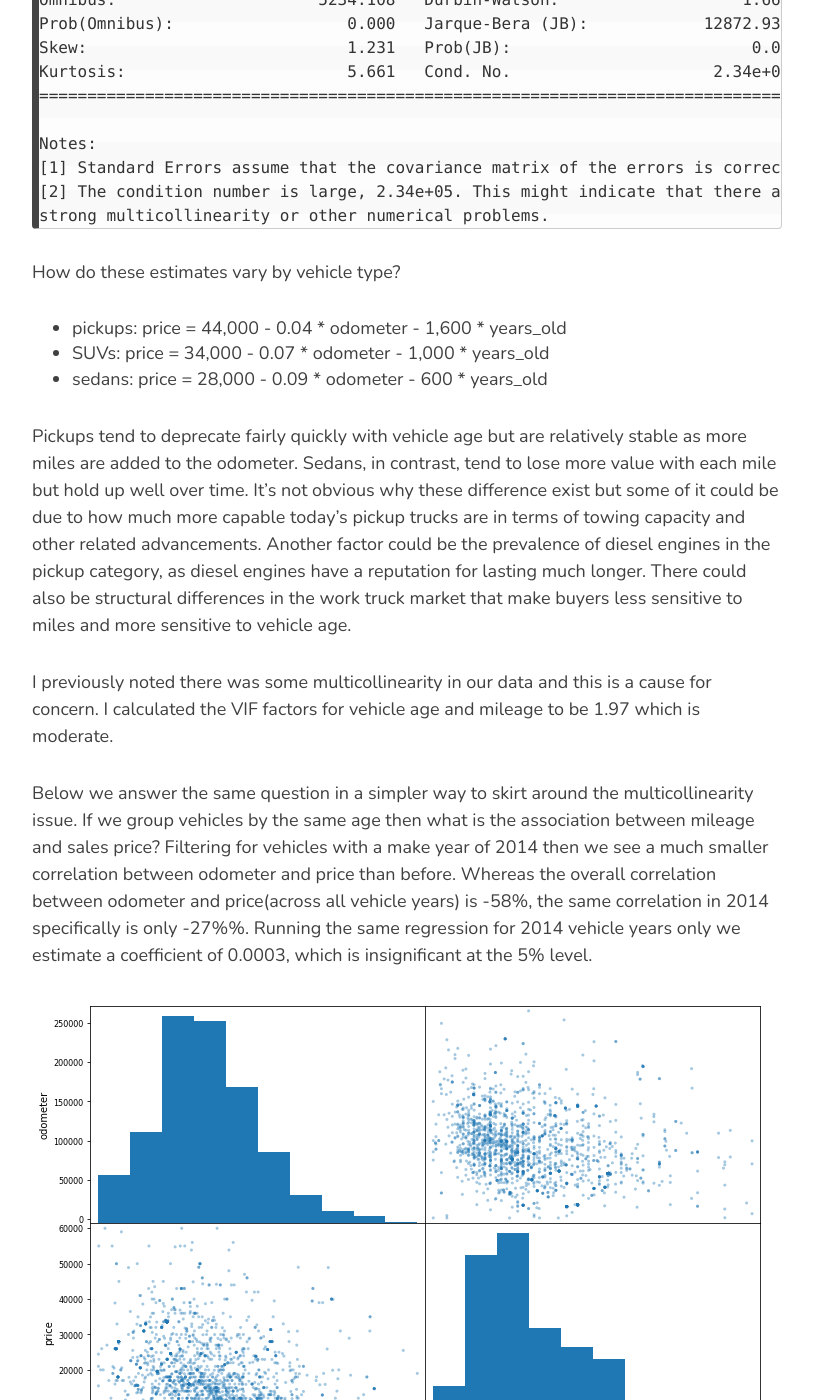
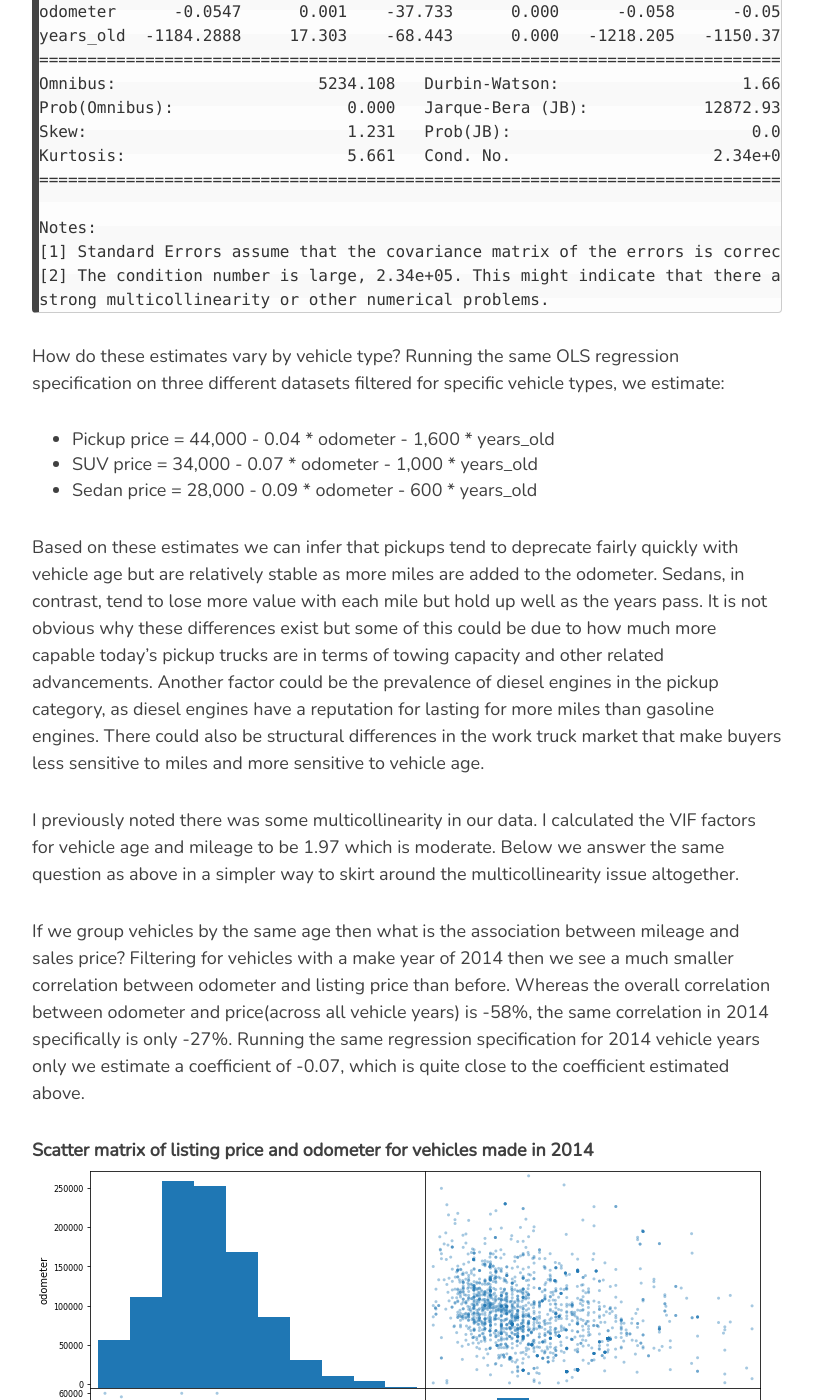
Before and after one commit to rtlee9/rtlee9.github.io, a Jekyll site: the page built from _posts/2022-12-18-depreciation-cost-per-mile.md, in a window 1280 px wide and 1400 px high, scrolled down 3223 px. Shown: the whole window, without its empty margins (233-1046 px from the left). Built offline with Jekyll 4.4.1, drawn with Linux system fonts in a browser that asks for light colours; nearby versions of some CDN libraries; some of the changed text lies outside the part shown.

Commit message:
Publish mileage post

````diff
--- a/_posts/2022-12-18-depreciation-cost-per-mile.md
+++ b/_posts/2022-12-18-depreciation-cost-per-mile.md
@@ -6,27 +6,29 @@
 tags: [vehicles, OLS, data]
 ---
 
-Many [factors](https://www.carfax.com/blog/car-depreciation) affect a vehicle's market value but two of the most important factors are vehicle age and mileage. The [average](https://www.kbb.com/car-advice/average-miles-driven-per-year/) American vehicle travels about 14,000 miles per year (2019 FHA data). Most publicly available depreciation [estimates](https://www.lendingtree.com/auto/how-much-do-new-cars-depreciate/) are a formulated as a function of vehicle age age and they assume each year of vehicle age comes with the roughly 14,000 miles of travel.
+Many [factors](https://www.carfax.com/blog/car-depreciation) affect a vehicle's market value but two of the most important factors are vehicle age and mileage. The [average](https://www.kbb.com/car-advice/average-miles-driven-per-year/) American vehicle travels about 14,000 miles per year, per the 2019 FHA data. Most publicly available depreciation [estimates](https://www.lendingtree.com/auto/how-much-do-new-cars-depreciate/) are a formulated as a function of vehicle age age and they assume each year of vehicle age comes with roughly 14,000 miles of travel.
 
-Vehicle depreciation is an important financial cost incurred by vehicle owners and it's important to understand how your vehicle will depreciate as a function of both vehicle age and mileage. What is the expected depreciation cost for someone who works from home and barely puts any miles on their car each year? What is the expected depreciation cost for a traveling salesman who will add well over 14,000 miles per year to their vehicle?
+Vehicle depreciation is an important financial cost incurred by vehicle owners and it is important to understand how a vehicle will depreciate as a function of both vehicle age and mileage. What is the expected depreciation cost for someone who works from home and barely puts any miles on their car each year? What is the expected depreciation cost for a traveling salesman who will add well over 14,000 miles per year to their vehicle?
 
 ## The data
-To answer these questions we look to an open dataset of vehicle listings scraped from Craigslist. This dataset comes with a few important caveats but the largest is probably that listing prices are not sales prices. Listing prices can be negotiated (typically downwards) and the final transaction price is not actually known. The rest of this post assumes that listing prices are reasonably close to sales prices and I think in normal market conditions this is a fairly reasonable assumption.
+To answer these questions we look to an open [dataset](https://www.kaggle.com/datasets/austinreese/craigslist-carstrucks-data) of vehicle listings scraped from Craigslist. This dataset comes with a few important caveats, the largest of which is that listing prices are not sales prices. Listing prices can be negotiated (typically downwards) and the final transaction price is not actually known. The rest of this post assumes that listing prices are good proxies for sales prices and I think in normal market conditions this is a fairly reasonable assumption.
 
-I start by filtering for a point in time snapshot (May, 2021) of listings to simplify our analysis. Also, Craigslist listings are far from curated so I filter out listings with subjectively extreme attributes to keep the dataset broadly representative of the average vehicle:
+I start by filtering for a point-in-time snapshot of listings from May, 2021 in order to simplify this analysis. Craigslist listings are far from curated so I filtered out listings with extreme attributes to keep the dataset broadly representative of the average vehicle:
 * remove listings with vehicle years < 2000 to excluded vintage cars and typos
 * remove listings with odometer listings <= 500 miles to focus on used cars
 * remove listings with odometer listings >= 300,000 miles to exclude outliers and typos
 * remove listings with prices <= 1000 and >= 70,000 USD to exclude outliers
 
-There are nearly 24,000 listings after implementing these filters and these listings are
+There were nearly 24,000 listings after implementing these filters, and these listings are distributed relatively evenly across vehicle age and type.
 ![vehicle year and type counts](/img/vehicle_listings_by_vtype_year.png)
 
 ## What is the real depreciation cost of a mile
-The scatter matrix shows a high degree of multicollinearity. Intuitively listing price is strongly inversely correlated with both mileage and vehicle age; mileage is strongly positively correlated with vehicle age.
+The scatter matrix below shows a high degree of multicollinearity. Intuitively listing price is strongly negatively correlated with both mileage and vehicle age, while mileage is strongly positively correlated with vehicle age.
+
+**Scatter matrix of listing price, odometer, and make year**
 ![scatter matrix](/img/vehicle_scatter_matrix.png)
 
-Regressing price on mileage and age we estimate that:
+Regressing price on mileage and age, we estimate:
 * each vehicle year is associated with a 12,000 USD decrease in listing price
 * each mile is associated with a 0.05 USD decrease in listing price
 * new vehicles have an estimated listing price of 34,000 USD [^1]
@@ -62,22 +64,23 @@
 strong multicollinearity or other numerical problems.
 ```
 
-How do these estimates vary by vehicle type?
-* pickups: price = 44,000 - 0.04 * odometer - 1,600 * years_old
-* SUVs: price = 34,000 - 0.07 * odometer - 1,000 * years_old
-* sedans: price = 28,000 - 0.09 * odometer - 600 * years_old
+How do these estimates vary by vehicle type? Running the same OLS regression specification on three different datasets filtered for specific vehicle types, we estimate:
+* Pickup price = 44,000 - 0.04 * odometer - 1,600 * years_old
+* SUV price = 34,000 - 0.07 * odometer - 1,000 * years_old
+* Sedan price = 28,000 - 0.09 * odometer - 600 * years_old
 
-Pickups tend to deprecate fairly quickly with vehicle age but are relatively stable as more miles are added to the odometer. Sedans, in contrast, tend to lose more value with each mile but hold up well over time. It's not obvious why these difference exist but some of it could be due to how much more capable today's pickup trucks are in terms of towing capacity and other related advancements. Another factor could be the prevalence of diesel engines in the pickup category, as diesel engines have a reputation for lasting much longer. There could also be structural differences in the work truck market that make buyers less sensitive to miles and more sensitive to vehicle age.
+Based on these estimates we can infer that pickups tend to deprecate fairly quickly with vehicle age but are relatively stable as more miles are added to the odometer. Sedans, in contrast, tend to lose more value with each mile but hold up well as the years pass. It is not obvious why these differences exist but some of this could be due to how much more capable today's pickup trucks are in terms of towing capacity and other related advancements. Another factor could be the prevalence of diesel engines in the pickup category, as diesel engines have a reputation for lasting for more miles than gasoline engines. There could also be structural differences in the work truck market that make buyers less sensitive to miles and more sensitive to vehicle age.
 
-I previously noted there was some multicollinearity in our data and this is a cause for concern. I calculated the VIF factors for vehicle age and mileage to be 1.97 which is moderate.
+I previously noted there was some multicollinearity in our data. I calculated the VIF factors for vehicle age and mileage to be 1.97 which is moderate. Below we answer the same question as above in a simpler way to skirt around the multicollinearity issue altogether.
 
-Below we answer the same question in a simpler way to skirt around the multicollinearity issue. If we group vehicles by the same age then what is the association between mileage and sales price? Filtering for vehicles with a make year of 2014 then we see a much smaller correlation between odometer and price than before. Whereas the overall correlation between odometer and price(across all vehicle years) is -58%, the same correlation in 2014 specifically is only -27%%. Running the same regression for 2014 vehicle years only we estimate a coefficient of 0.0003, which is insignificant at the 5% level.
+If we group vehicles by the same age then what is the association between mileage and sales price? Filtering for vehicles with a make year of 2014 then we see a much smaller correlation between odometer and listing price than before. Whereas the overall correlation between odometer and price(across all vehicle years) is -58%, the same correlation in 2014 specifically is only -27%. Running the same regression specification for 2014 vehicle years only we estimate a coefficient of -0.07, which is quite close to the coefficient estimated above.
 
+**Scatter matrix of listing price and odometer for vehicles made in 2014**
 ![scatter matrix 2014](/img/vehicle_scatter_matrix_2014.png)
 
-Repeating this process for each vehicle year and also splitting by vehicle type, we estimate that  each new mile is still associated with a roughly 0.05 USD decrease in listing price; however there appears to be some variation by vehicle type and year. Newer vehicle years tend to get lower mileage deprecation estimates than other years. The newest pickup trucks even get positive mileage deprecation estimates. Obviously, a pickup does not increase in value with more miles so there must be confounding factors which can be explored in future analyses.
+Repeating this process for each vehicle year and also splitting by vehicle type, we estimate that  each new mile is still associated with a roughly 0.05 USD decrease in listing price on average; however, there is some notable variation by vehicle type and year. Newer vehicle years tend to have lower mileage depreciation estimates than other years (i.e., more positive coefficients). The newest pickup trucks even have positive mileage depreciation estimates. Obviously, a pickup does not increase in value with more miles added so there must be confounding factors which can be explored in future analyses.
 
-![deprecation cost by year and type](/img/deprecation_cost_by_type_ci.png)
+![depreciation cost by year and type](/img/depreciation_cost_by_type_ci.png)
 
 ## Footnotes
 [^1]: As a quick sense check the average sales [price](https://www.statista.com/statistics/274927/new-vehicle-average-selling-price-in-the-united-states/) of a new car in the US in 2020 was about 39,000 USD and a [rule of thumb](https://www.directcarbuying.com/blog/what-mileage-does-a-cars-value-start-to-depreciate) is that a new car deprecates 10% by driving it off the lot. These stats imply a used car with zero age and zero miles should cost about 35,000 USD which is quite close to the regression constant.
````
Also changed, not shown: img/depreciation_cost_by_type_ci.png (renamed from img/deprecation_cost_by_type_ci.png).
